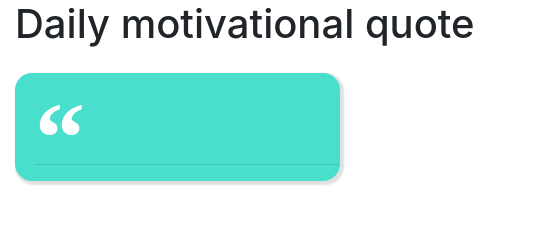
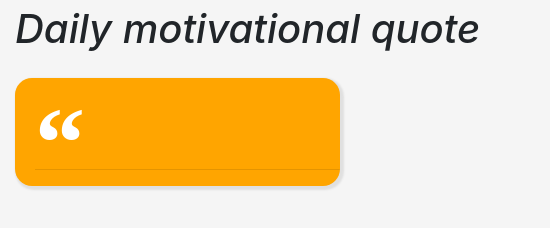
Before and after one commit to zaktaw/DailyMotivationalQuote, an Electron app: page mainWindow.html in a window 550 px wide. Drawn offline with nearby package versions, Linux system fonts and the light colour scheme; no server answers.

Commit message:
More styling

```diff
--- a/index.js
+++ b/index.js
@@ -13,6 +13,8 @@ let mainWindow;
 app.on('ready', () => {
     // Create new window
     mainWindow = new BrowserWindow({
+        width: 550,
+        height: 400,
         webPreferences:{
             nodeIntegration:true
         }
--- a/mainWindow.css
+++ b/mainWindow.css
@@ -1,3 +1,12 @@
+body {
+    background-color: whitesmoke;
+}
+
+h1 {
+    margin-top: 5px;
+    font-style: italic;
+}
+
 blockquote{
     border-left:none
 }
@@ -9,7 +18,7 @@ blockquote{
     padding-top: -100px;
     padding-left: 20px;
     border-radius: 17px;
-    background-color: #4ADFCC;
+    background-color: orange;
     margin-top: 25px;
     color:white;
     width: 325px;
--- a/quoteHandler.json
+++ b/quoteHandler.json
@@ -1 +1 @@
-{"quoteShownOnDate":32,"quoteIterator":12}
+{"quoteShownOnDate":49,"quoteIterator":25}
```
